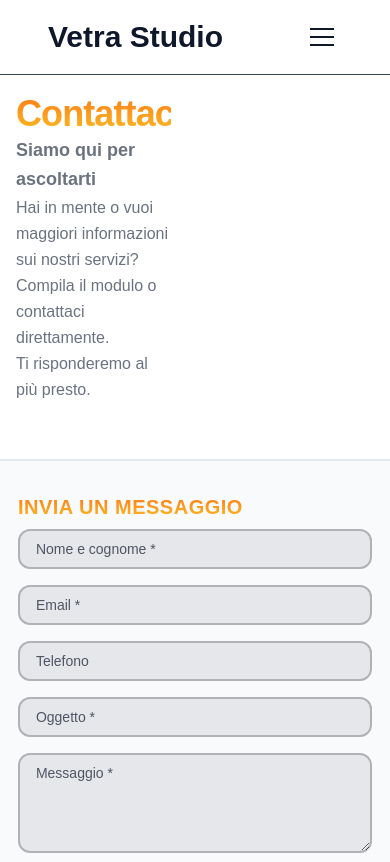
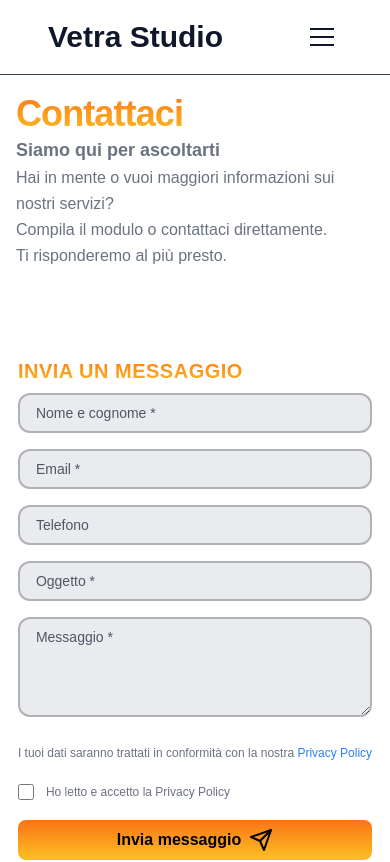
Before and after one commit to Vetra-Studio/website, a Next.js app: page /contattaci in a window 390 px wide. Shown: the top 862 px of the page. Built offline with nearby package versions, Linux system fonts and the light colour scheme.

Commit message:
fix: fix mobile menu closing and responsive grid layout

```diff
--- a/app/contattaci/page.tsx
+++ b/app/contattaci/page.tsx
@@ -7,7 +7,7 @@ export default function ContactPage() {
   return (
     <main className="flex flex-col items-center justify-center scroll-smooth ">
 
-      <div className="items-center p-4 gap-12 mb-10 grid grid-cols-2 ">
+      <div className="items-center p-4 gap-12 mb-10 md:grid md:grid-cols-2 ">
 
         {/* Colonna Sinistra */}
         <div className="flex flex-col">
@@ -25,13 +25,13 @@ export default function ContactPage() {
         </div>
 
         {/* Colonna Destra */}
-        <div className="flex justify-center">
-          <Image src="/vetra-icon.svg" alt="logo" width={300} height={300} className="hidden md:block" />
+        <div className="flex justify-center hidden md:block">
+          <Image src="/vetra-icon.svg" alt="logo" width={300} height={300} />
         </div>
 
       </div>
 
-      <div className="w-full bg-panel-background border-y-2 border-stroke-primary">
+      <div className="">
         <Form className="mx-auto my-8 w-fit"/>
       </div>
 
--- a/components/Navbar/MobileMenu.tsx
+++ b/components/Navbar/MobileMenu.tsx
@@ -45,7 +45,7 @@ export default function MobileMenu({
 
       <Navbar className="flex flex-col space-y-20 text-3xl" onClick={onClose}/>
 
-      <Link href="/contattaci" className="md:hidden block">
+      <Link href="/contattaci" className="md:hidden block" onClick={onClose}>
         <button className="bg-gradient-to-tr from-orange-300 to-orange-400 text-black font-bold py-2 px-4 rounded-lg">
           Contattaci
         </button>
```
